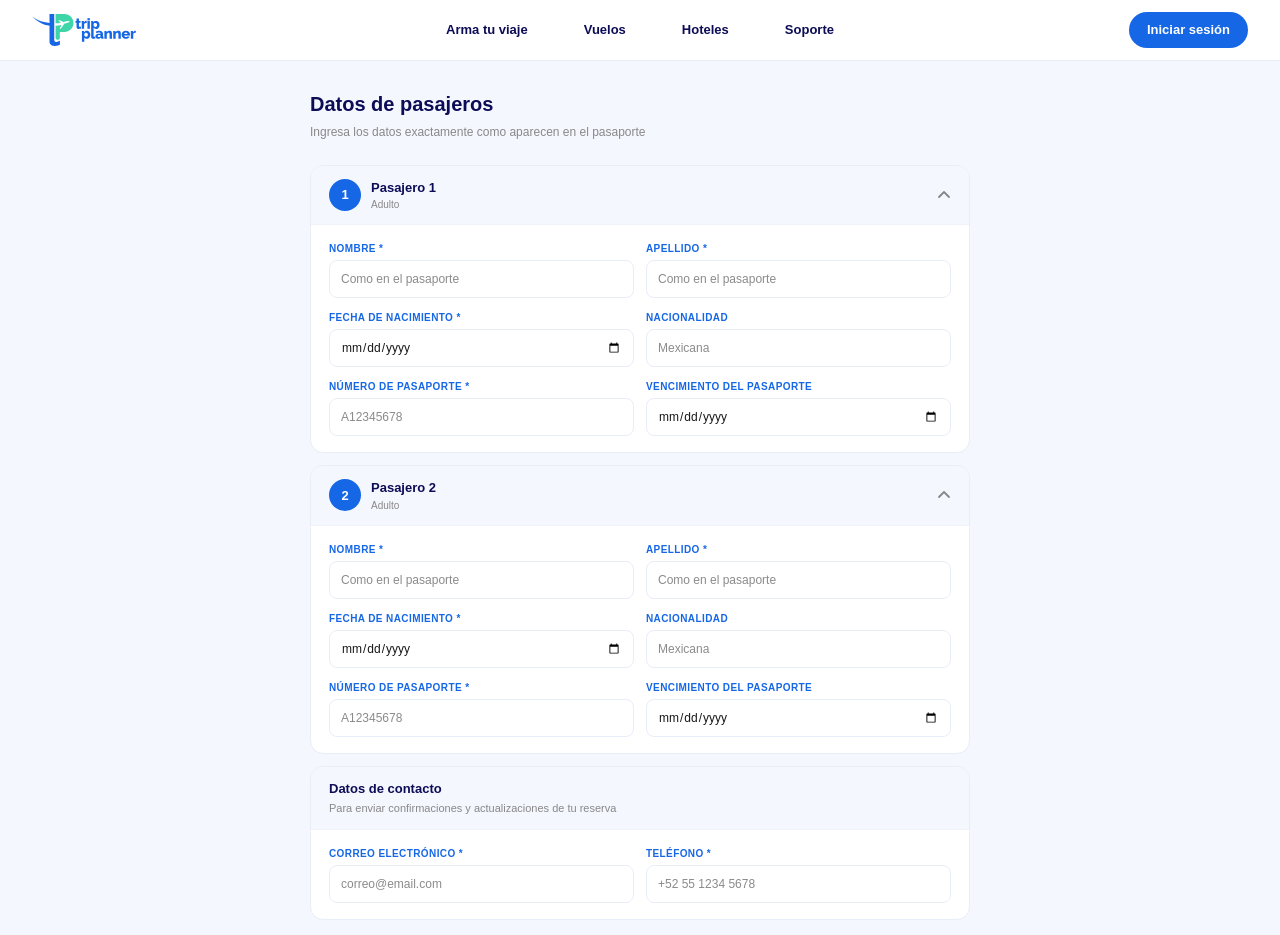
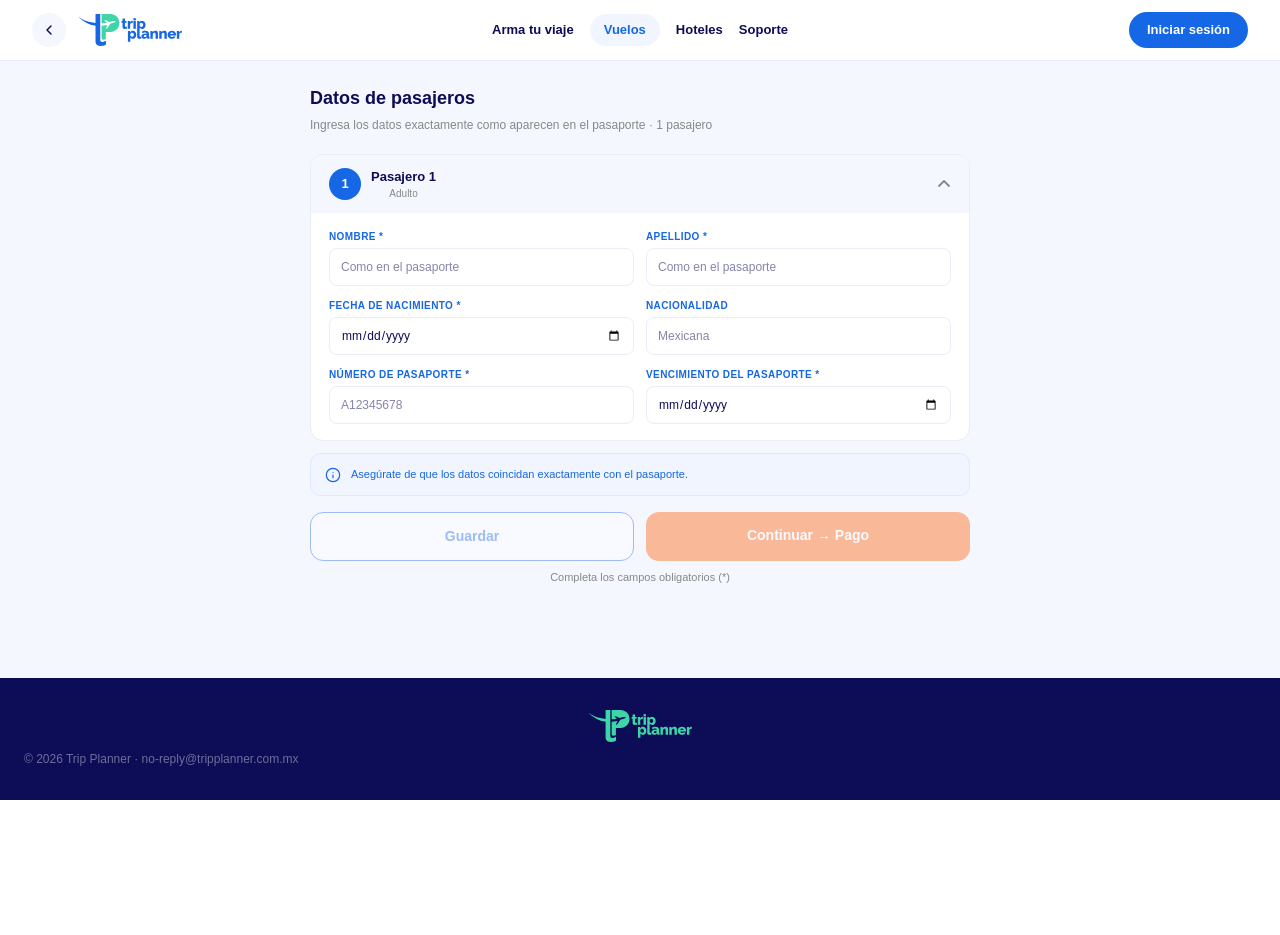
Before and after one commit to barreradionisio/trip-planner, a Next.js app: page /pasajeros in a window 1280 px wide. Shown: the top 935 px of the page. After the commit the page ends 800 px from the top, so only its background shows below. Built offline with nearby package versions, Linux system fonts and the light colour scheme.

Commit message:
pasajeros page con regresar en desktop y movil

```diff
--- a/app/pasajeros/page.tsx
+++ b/app/pasajeros/page.tsx
@@ -1,7 +1,8 @@
 "use client";
 
-import { useState } from "react";
+import { useState, Suspense } from "react";
 import Link from "next/link";
+import { useRouter, useSearchParams } from "next/navigation";
 import Logo from "../components/Logo";
 
 interface Pasajero {
@@ -16,95 +17,156 @@ interface Pasajero {
 }
 
 const pasajeroVacio = (tipo: string = "Adulto"): Pasajero => ({
-  nombre: "",
-  apellido: "",
-  fechaNacimiento: "",
-  nacionalidad: "",
-  pasaporte: "",
-  vencimientoPasaporte: "",
-  tipo,
-  expandido: true,
+  nombre: "", apellido: "", fechaNacimiento: "", nacionalidad: "",
+  pasaporte: "", vencimientoPasaporte: "", tipo, expandido: true,
 });
 
-export default function Pasajeros() {
-  const [pasajeros, setPasajeros] = useState<Pasajero[]>([
-    pasajeroVacio("Adulto"),
-    pasajeroVacio("Adulto"),
-  ]);
-  const [contacto, setContacto] = useState({ correo: "", telefono: "" });
+function PasajerosContent() {
+  const router = useRouter();
+  const searchParams = useSearchParams();
+  const tipoPago = searchParams.get("tipo") || "vuelo";
+
+  const [pasajeros, setPasajeros] = useState<Pasajero[]>(() => {
+    try {
+      const guardado = sessionStorage.getItem("pasajeros");
+      if (guardado) {
+        const { adultos, ninos, bebes } = JSON.parse(guardado);
+        const lista: Pasajero[] = [];
+        for (let i = 0; i < adultos; i++) lista.push(pasajeroVacio("Adulto"));
+        for (let i = 0; i < ninos; i++) lista.push(pasajeroVacio("Niño"));
+        for (let i = 0; i < bebes; i++) lista.push(pasajeroVacio("Bebé"));
+        return lista.length > 0 ? lista : [pasajeroVacio()];
+      }
+    } catch {}
+    return [pasajeroVacio()];
+  });
+
   const [guardado, setGuardado] = useState(false);
 
-  const actualizarPasajero = (idx: number, campo: keyof Pasajero, valor: string | boolean) => {
-    setPasajeros(pasajeros.map((p, i) => i === idx ? { ...p, [campo]: valor } : p));
+  const actualizarPasajero = (idx: number, campo: keyof Pasajero, valor: string) => {
+    setPasajeros(prev => prev.map((p, i) => i === idx ? { ...p, [campo]: valor } : p));
   };
 
   const toggleExpandido = (idx: number) => {
-    setPasajeros(pasajeros.map((p, i) => i === idx ? { ...p, expandido: !p.expandido } : p));
+    setPasajeros(prev => prev.map((p, i) => i === idx ? { ...p, expandido: !p.expandido } : p));
   };
 
   const pasajeroCompleto = (p: Pasajero) =>
     p.nombre && p.apellido && p.fechaNacimiento && p.pasaporte && p.vencimientoPasaporte;
 
-  const puedeContnuar = pasajeros.every(pasajeroCompleto) && contacto.correo && contacto.telefono;
+  const puedeContinuar = pasajeros.every(pasajeroCompleto);
 
   const guardar = () => {
     setGuardado(true);
-    // Colapsar todos los pasajeros completos
-    setPasajeros(pasajeros.map(p => ({ ...p, expandido: !pasajeroCompleto(p) })));
     setTimeout(() => setGuardado(false), 2000);
   };
 
   const inputStyle = {
-    width: "100%",
-    border: "1.5px solid #e8edf8",
-    borderRadius: "8px",
-    padding: "9px 11px",
-    fontSize: "12px",
-    outline: "none",
-    boxSizing: "border-box" as const,
+    width: "100%", border: "1.5px solid #e8edf8", borderRadius: "8px",
+    padding: "9px 11px", fontSize: "12px", outline: "none", boxSizing: "border-box" as const,
+    fontFamily: "Montserrat, sans-serif", color: "#0D0C56",
   };
 
   const labelStyle = {
-    fontSize: "10px",
-    fontWeight: "700" as const,
-    color: "#1667E6",
-    textTransform: "uppercase" as const,
-    letterSpacing: "0.4px",
-    display: "block" as const,
-    marginBottom: "4px",
+    fontSize: "10px", fontWeight: "700" as const, color: "#1667E6",
+    textTransform: "uppercase" as const, letterSpacing: "0.4px",
+    display: "block" as const, marginBottom: "4px",
   };
 
   return (
-    <div style={{ minHeight: "100vh", display: "flex", flexDirection: "column", fontFamily: "'Montserrat',sans-serif", background: "#f5f7ff" }}>
+    <>
+      <style>{`
+        * { box-sizing: border-box; }
+        .pas-wrap {
+          min-height: 100vh;
+          display: flex;
+          flex-direction: column;
+          font-family: 'Montserrat', sans-serif;
+          background: #f5f7ff;
+          width: 100%;
+          max-width: 100vw;
+          overflow-x: hidden;
+        }
+        .pas-nav {
+          background: #fff;
+          padding: 12px 32px;
+          display: flex;
+          align-items: center;
+          justify-content: space-between;
+          border-bottom: 1px solid #e8edf8;
+          position: relative;
+        }
+        .pas-nav-left {
+          display: flex;
+          align-items: center;
+          gap: 12px;
+          min-width: 160px;
+        }
+        .pas-nav-center {
+          position: absolute;
+          left: 50%;
+          transform: translateX(-50%);
+          display: flex;
+          gap: 16px;
+          align-items: center;
+        }
+        .pas-body {
+          max-width: 700px;
+          margin: 0 auto;
+          padding: 24px 20px;
+          width: 100%;
+        }
+        .pas-form-grid {
+          display: grid;
+          grid-template-columns: 1fr 1fr;
+          gap: 12px;
+        }
+        .pas-botones {
+          display: grid;
+          grid-template-columns: 1fr 1fr;
+          gap: 12px;
+        }
+
+        @media (max-width: 768px) {
+          .pas-nav { padding: 12px 16px; }
+          .pas-nav-center { display: none; }
+          .pas-body { padding: 16px; }
+          .pas-form-grid { grid-template-columns: 1fr; }
+          .pas-botones { grid-template-columns: 1fr; }
+        }
+      `}</style>
+
+      <div className="pas-wrap">
 
         {/* NAV */}
-      <nav style={{ background: "#fff", padding: "12px 32px", display: "flex", alignItems: "center", justifyContent: "space-between", borderBottom: "1px solid #e8edf8", position: "relative" }}>
+        <nav className="pas-nav">
+          <div className="pas-nav-left">
+            <button onClick={() => router.back()} style={{ background: "#f5f7ff", border: "none", borderRadius: "50%", cursor: "pointer", display: "flex", alignItems: "center", justifyContent: "center", width: "34px", height: "34px", flexShrink: 0 }}>
+              <svg width="16" height="16" viewBox="0 0 24 24" fill="none" stroke="#0D0C56" strokeWidth="2.2" strokeLinecap="round" strokeLinejoin="round">
+                <polyline points="15 18 9 12 15 6"/>
+              </svg>
+            </button>
             <Link href="/"><Logo variant="color" /></Link>
-        <div style={{ position: "absolute", left: "50%", transform: "translateX(-50%)", display: "flex", gap: "28px", alignItems: "center", width: "440px", justifyContent: "center" }}>
-          <Link href="/destinos" style={{ fontSize: "13px", color: "#0D0C56", textDecoration: "none", fontWeight: "600", padding: "6px 14px", borderRadius: "50px" }}>Arma tu viaje</Link>
-          <Link href="/solo-vuelos" style={{ fontSize: "13px", color: "#0D0C56", textDecoration: "none", fontWeight: "600", padding: "6px 14px", borderRadius: "50px" }}>Vuelos</Link>
-          <Link href="/solo-hoteles" style={{ fontSize: "13px", color: "#0D0C56", textDecoration: "none", fontWeight: "600", padding: "6px 14px", borderRadius: "50px" }}>Hoteles</Link>
-          <Link href="/soporte" style={{ fontSize: "13px", color: "#0D0C56", textDecoration: "none", fontWeight: "600", padding: "6px 14px", borderRadius: "50px" }}>Soporte</Link>
+          </div>
+          <div className="pas-nav-center">
+            <Link href="/destinos" style={{ fontSize: "13px", color: "#0D0C56", textDecoration: "none", fontWeight: "600" }}>Arma tu viaje</Link>
+            <Link href="/solo-vuelos" style={{ fontSize: "13px", color: "#1667E6", textDecoration: "none", fontWeight: "700", padding: "6px 14px", borderRadius: "50px", background: "#f0f5ff" }}>Vuelos</Link>
+            <Link href="/solo-hoteles" style={{ fontSize: "13px", color: "#0D0C56", textDecoration: "none", fontWeight: "600" }}>Hoteles</Link>
+            <Link href="/soporte" style={{ fontSize: "13px", color: "#0D0C56", textDecoration: "none", fontWeight: "600" }}>Soporte</Link>
           </div>
           <Link href="/login" style={{ fontSize: "13px", background: "#1667E6", color: "#fff", textDecoration: "none", fontWeight: "700", padding: "8px 18px", borderRadius: "50px" }}>Iniciar sesión</Link>
         </nav>
 
         {/* BODY */}
-      <div style={{ maxWidth: "700px", margin: "0 auto", padding: "28px 20px 40px", width: "100%" }}>
+        <div className="pas-body">
+          <div style={{ fontFamily: "sans-serif", fontWeight: "800", fontSize: "18px", color: "#0D0C56", marginBottom: "4px" }}>Datos de pasajeros</div>
+          <div style={{ fontSize: "12px", color: "#888", marginBottom: "20px" }}>Ingresa los datos exactamente como aparecen en el pasaporte · {pasajeros.length} pasajero{pasajeros.length > 1 ? "s" : ""}</div>
 
-        <div style={{ fontFamily: "sans-serif", fontWeight: "800", fontSize: "20px", color: "#0D0C56", marginBottom: "4px" }}>Datos de pasajeros</div>
-        <div style={{ fontSize: "12px", color: "#888", marginBottom: "24px" }}>Ingresa los datos exactamente como aparecen en el pasaporte</div>
-
-        {/* PASAJEROS */}
           {pasajeros.map((p, idx) => {
             const completo = pasajeroCompleto(p);
             return (
-            <div key={idx} style={{ background: "#fff", borderRadius: "13px", border: `1.5px solid ${completo ? "#3ED5A9" : "#e8edf8"}`, overflow: "hidden", marginBottom: "12px", transition: "border-color 0.3s" }}>
-              {/* HEADER PASAJERO */}
-              <div
-                onClick={() => toggleExpandido(idx)}
-                style={{ padding: "12px 18px", borderBottom: p.expandido ? "1px solid #f0f2fa" : "none", display: "flex", justifyContent: "space-between", alignItems: "center", background: completo ? "#e8fff5" : "#f5f7ff", cursor: "pointer" }}
-              >
+              <div key={idx} style={{ background: "#fff", borderRadius: "13px", border: `1.5px solid ${completo ? "#3ED5A9" : "#e8edf8"}`, overflow: "hidden", marginBottom: "12px" }}>
+                <button onClick={() => toggleExpandido(idx)} style={{ width: "100%", padding: "12px 18px", borderBottom: p.expandido ? "1px solid #f0f2fa" : "none", display: "flex", justifyContent: "space-between", alignItems: "center", background: completo ? "#e8fff5" : "#f5f7ff", cursor: "pointer", border: "none", fontFamily: "Montserrat, sans-serif" }}>
                   <div style={{ display: "flex", alignItems: "center", gap: "10px" }}>
                     <div style={{ width: "32px", height: "32px", borderRadius: "50%", background: completo ? "#3ED5A9" : "#1667E6", display: "flex", alignItems: "center", justifyContent: "center", fontWeight: "800", fontSize: "13px", color: completo ? "#0D0C56" : "#fff" }}>
                       {completo ? "✓" : idx + 1}
@@ -118,15 +180,14 @@ export default function Pasajeros() {
                       </div>
                     </div>
                   </div>
-                <span style={{ fontSize: "18px", color: "#888" }}>{<svg width="14" height="14" viewBox="0 0 14 14" fill="none" xmlns="http://www.w3.org/2000/svg">
+                  <svg width="14" height="14" viewBox="0 0 14 14" fill="none">
                     <path d={p.expandido ? "M2 9L7 4L12 9" : "M2 5L7 10L12 5"} stroke="#888" strokeWidth="1.8" strokeLinecap="round" strokeLinejoin="round"/>
-</svg>}</span>
-              </div>
+                  </svg>
+                </button>
 
-              {/* FORMULARIO */}
                 {p.expandido && (
                   <div style={{ padding: "16px 18px" }}>
-                  <div style={{ display: "grid", gridTemplateColumns: "1fr 1fr", gap: "12px" }}>
+                    <div className="pas-form-grid">
                       <div>
                         <label style={labelStyle}>Nombre *</label>
                         <input value={p.nombre} onChange={e => actualizarPasajero(idx, "nombre", e.target.value)} placeholder="Como en el pasaporte" style={inputStyle} />
@@ -148,7 +209,7 @@ export default function Pasajeros() {
                         <input value={p.pasaporte} onChange={e => actualizarPasajero(idx, "pasaporte", e.target.value)} placeholder="A12345678" style={inputStyle} />
                       </div>
                       <div>
-                      <label style={labelStyle}>Vencimiento del pasaporte</label>
+                        <label style={labelStyle}>Vencimiento del pasaporte *</label>
                         <input type="date" value={p.vencimientoPasaporte} onChange={e => actualizarPasajero(idx, "vencimientoPasaporte", e.target.value)} style={inputStyle} />
                       </div>
                     </div>
@@ -158,69 +219,40 @@ export default function Pasajeros() {
             );
           })}
 
-        {/* DATOS DE CONTACTO */}
-        <div style={{ background: "#fff", borderRadius: "13px", border: "1.5px solid #e8edf8", overflow: "hidden", marginBottom: "16px" }}>
-          <div style={{ padding: "12px 18px", borderBottom: "1px solid #f0f2fa", background: "#f5f7ff" }}>
-            <div style={{ fontWeight: "800", fontSize: "13px", color: "#0D0C56" }}>Datos de contacto</div>
-            <div style={{ fontSize: "11px", color: "#888", marginTop: "2px" }}>Para enviar confirmaciones y actualizaciones de tu reserva</div>
-          </div>
-          <div style={{ padding: "16px 18px", display: "grid", gridTemplateColumns: "1fr 1fr", gap: "12px" }}>
-            <div>
-              <label style={labelStyle}>Correo electrónico *</label>
-              <input type="email" value={contacto.correo} onChange={e => setContacto({ ...contacto, correo: e.target.value })} placeholder="correo@email.com" style={inputStyle} />
-            </div>
-            <div>
-              <label style={labelStyle}>Teléfono *</label>
-              <input type="tel" value={contacto.telefono} onChange={e => setContacto({ ...contacto, telefono: e.target.value })} placeholder="+52 55 1234 5678" style={inputStyle} />
-            </div>
-          </div>
-        </div>
-
-        {/* NOTA */}
-        <div style={{ background: "#f0f5ff", border: "1.5px solid #e0eaff", borderRadius: "10px", padding: "12px 14px", marginBottom: "16px", fontSize: "11px", color: "#1667E6", lineHeight: "1.6", display: "flex", gap: "10px", alignItems: "flex-start" }}>
+          <div style={{ background: "#f0f5ff", border: "1.5px solid #e0eaff", borderRadius: "10px", padding: "12px 14px", marginBottom: "16px", fontSize: "11px", color: "#1667E6", display: "flex", gap: "10px", alignItems: "flex-start" }}>
             <svg width="16" height="16" viewBox="0 0 24 24" fill="none" stroke="#1667E6" strokeWidth="1.8" strokeLinecap="round" strokeLinejoin="round" style={{ flexShrink: 0, marginTop: "1px" }}>
               <circle cx="12" cy="12" r="10"/>
               <line x1="12" y1="16" x2="12" y2="12"/>
               <line x1="12" y1="8" x2="12.01" y2="8"/>
             </svg>
-  <span>Asegúrate de que los datos coincidan exactamente con el pasaporte. Errores en el nombre pueden causar problemas en el aeropuerto.</span>
+            <span>Asegúrate de que los datos coincidan exactamente con el pasaporte.</span>
           </div>
 
-        {/* BOTONES */}
-        <div style={{ display: "grid", gridTemplateColumns: "1fr 1fr", gap: "12px" }}>
-          <button
-            onClick={guardar}
-            disabled={!puedeContnuar}
-            style={{ padding: "13px", background: guardado ? "#3ED5A9" : "#fff", color: guardado ? "#0D0C56" : "#1667E6", border: `1.5px solid ${guardado ? "#3ED5A9" : "#1667E6"}`, borderRadius: "13px", fontFamily: "sans-serif", fontWeight: "800", fontSize: "14px", cursor: !puedeContnuar ? "not-allowed" : "pointer", opacity: !puedeContnuar ? 0.4 : 1, transition: "all 0.3s" }}
-          >
-            {guardado ? "✓ Información guardada" : "Guardar información"}
+          <div className="pas-botones">
+            <button onClick={guardar} disabled={!puedeContinuar} style={{ padding: "13px", background: guardado ? "#3ED5A9" : "#fff", color: guardado ? "#0D0C56" : "#1667E6", border: `1.5px solid ${guardado ? "#3ED5A9" : "#1667E6"}`, borderRadius: "13px", fontFamily: "sans-serif", fontWeight: "800", fontSize: "14px", cursor: !puedeContinuar ? "not-allowed" : "pointer", opacity: !puedeContinuar ? 0.4 : 1 }}>
+              {guardado ? "✓ Guardado" : "Guardar"}
             </button>
-          <Link
-            href={puedeContnuar ? "/pago?tipo=vuelo" : "#"}
-            style={{ padding: "13px", backgroundColor: "#FF5C00", color: "#fff", border: "none", borderRadius: "13px", fontFamily: "sans-serif", fontWeight: "800", fontSize: "14px", cursor: !puedeContnuar ? "not-allowed" : "pointer", opacity: !puedeContnuar ? 0.4 : 1, textDecoration: "none", display: "block", textAlign: "center", boxSizing: "border-box" as const }}
-          >
+            <Link href={puedeContinuar ? `/pago?tipo=${tipoPago}` : "#"} style={{ padding: "13px", backgroundColor: "#FF5C00", color: "#fff", border: "none", borderRadius: "13px", fontFamily: "sans-serif", fontWeight: "800", fontSize: "14px", opacity: !puedeContinuar ? 0.4 : 1, textDecoration: "none", display: "block", textAlign: "center" }}>
               Continuar → Pago
             </Link>
           </div>
-        {!puedeContnuar && (
-          <div style={{ fontSize: "11px", color: "#888", textAlign: "center", marginTop: "8px" }}>
-            Completa los campos obligatorios (*) de todos los pasajeros
-          </div>
-        )}
+          {!puedeContinuar && <div style={{ fontSize: "11px", color: "#888", textAlign: "center", marginTop: "8px" }}>Completa los campos obligatorios (*)</div>}
         </div>
 
         {/* FOOTER */}
-      <footer style={{ background: "#0D0C56", padding: "32px 32px", display: "flex", alignItems: "center", justifyContent: "space-between", marginTop: "auto" }}>
-        <div>
+        <footer style={{ background: "#0D0C56", padding: "32px 24px", display: "flex", flexDirection: "column", gap: "8px", marginTop: "auto" }}>
           <Logo variant="teal" />
-          <p style={{ fontSize: "12px", color: "rgba(255,255,255,0.4)", marginTop: "12px" }}>© 2026 Trip Planner · no-reply@tripplanner.com.mx</p>
-        </div>
-        <div style={{ display: "flex", gap: "24px" }}>
-          <Link href="/soporte?tab=faq" style={{ fontSize: "13px", color: "rgba(255,255,255,0.7)", textDecoration: "none" }}>Centro de ayuda</Link>
-          <Link href="/soporte?tab=chat" style={{ fontSize: "13px", color: "rgba(255,255,255,0.7)", textDecoration: "none" }}>Contacto</Link>
-          <Link href="/privacidad" style={{ fontSize: "13px", color: "rgba(255,255,255,0.7)", textDecoration: "none" }}>Política de privacidad</Link>
-        </div>
+          <p style={{ fontSize: "12px", color: "rgba(255,255,255,0.4)", margin: 0 }}>© 2026 Trip Planner · no-reply@tripplanner.com.mx</p>
         </footer>
       </div>
+    </>
   );
 }
+
+export default function Pasajeros() {
+  return (
+    <Suspense>
+      <PasajerosContent />
+    </Suspense>
+  );
+}
```
Lines whose indentation alone changed are shown as unchanged.
